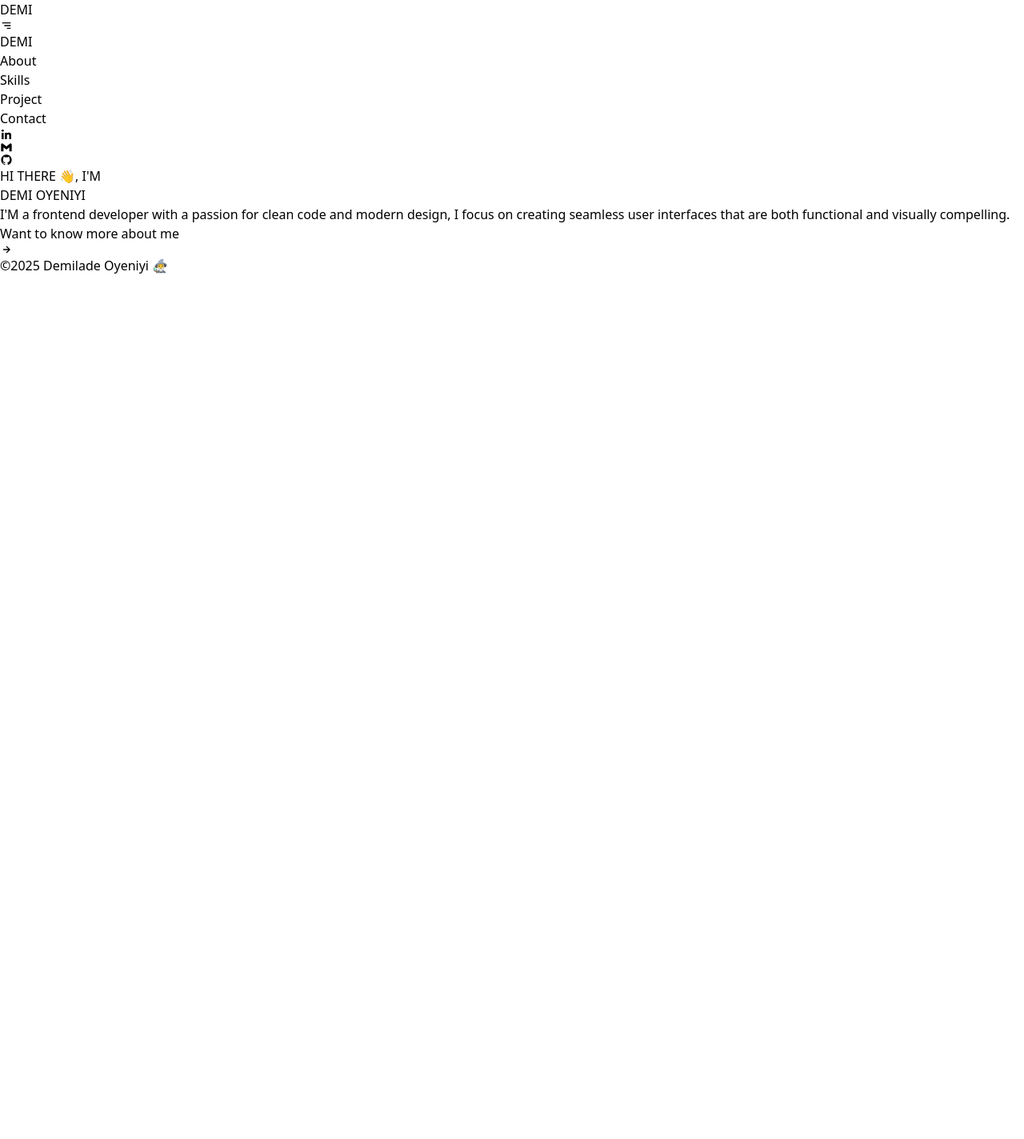
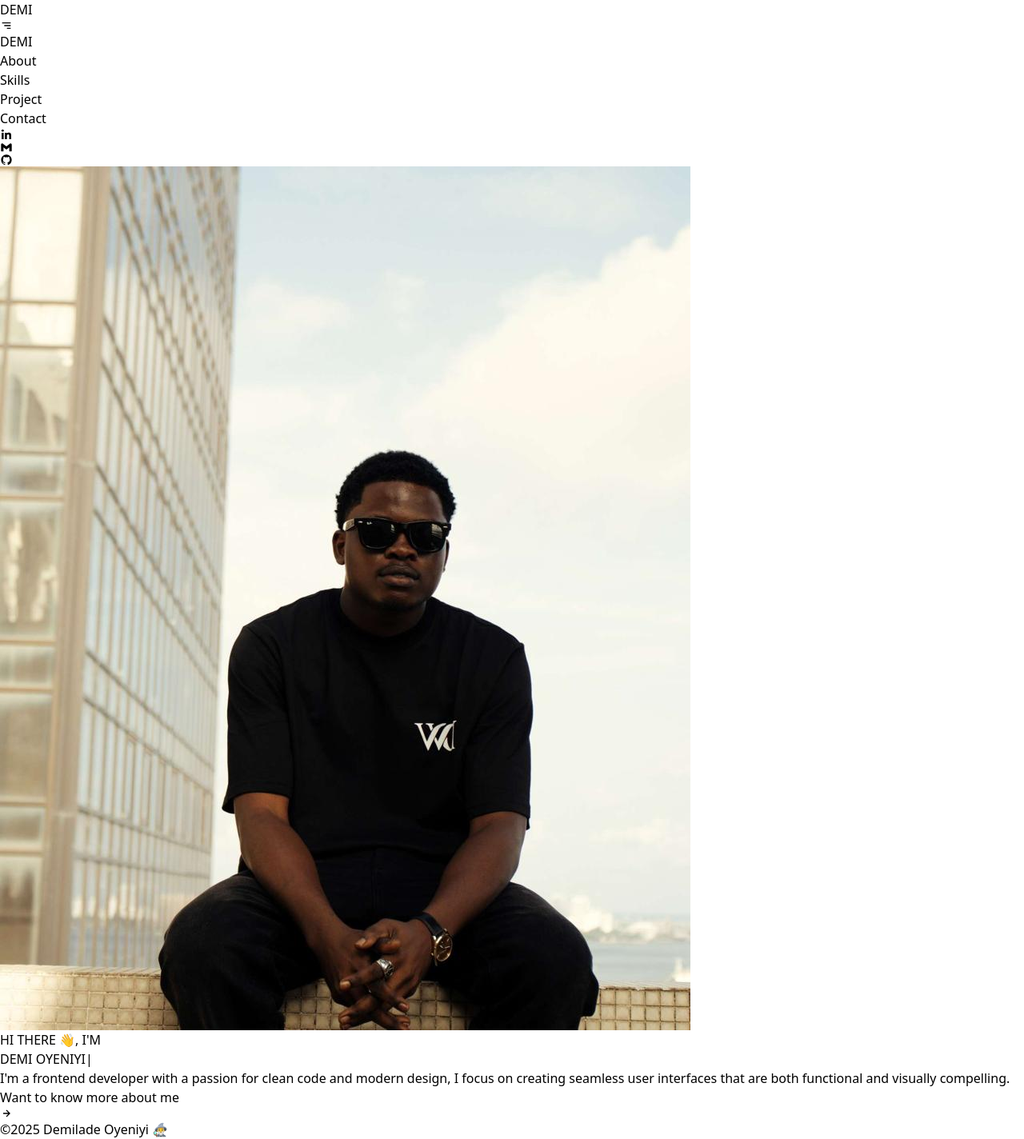
Before and after one commit to Dermiie/portolio2, a React (Vite) app: page /home in a window 1280 px wide. Shown: the whole page at 80% size. Before the commit the page ends 800 px from the top, so only its background shows below. Built offline with nearby package versions, Linux system fonts and the light colour scheme.

Commit message:
Styled the homepage

```diff
--- a/index.html
+++ b/index.html
@@ -10,7 +10,7 @@
     <meta name="viewport" content="width=device-width, initial-scale=1.0" />
     <title>Portfolio</title>
   </head>
-  <body class="bg-stone-200 text-stone-700">
+  <body class="bg-stone-200 text-stone-600">
     <div id="root"></div>
     <script type="module" src="/src/main.jsx"></script>
   </body>
--- a/src/pages/Home.jsx
+++ b/src/pages/Home.jsx
@@ -1,15 +1,24 @@
 import { Link } from "react-router";
 import { BiRightArrowAlt } from "react-icons/bi";
+import { ReactTyped } from "react-typed";
+
 
 function Home() {
-  return <div className="flex items-center h-full px-8 ">
-    <main>
-    <h1>HI THERE 👋, I&apos;M </h1>
-    <h1>DEMI OYENIYI</h1>
-    <p>I&apos;M a frontend developer with a passion for clean code and modern design, I focus on creating seamless user interfaces that are both functional and visually compelling.</p>
-    <Link to={'/about'}>Want to know more about me <span><BiRightArrowAlt /></span></Link>
+  return <div className="flex flex-col justify-center h-full px-8 ">
+    <div className="flex justify-center w-32 h-32 mb-8 overflow-hidden rounded-full ring ring-offset-8 ring-blue-400 md:hidden ">
+    <img className="object-cover w-full" src="/Demi.jpg" alt="Demi"></img>
+    </div>
+    <h1 className="mb-4 text-xl font-extrabold">HI THERE 👋, I&apos;M </h1>
+    <ReactTyped strings={["DEMI OYENIYI"]} typeSpeed={180} backSpeed={40}className="text-2xl font-extrabold text-blue-400 "></ReactTyped>
+    <div className="mt-3">
+    <p className="w-[85%] text-lg tracking-tight">I&apos;m a frontend developer with a passion for clean code and modern design, I focus on creating seamless user interfaces that are both functional and visually compelling.</p>
+    <div className="mt-2 font-bold">
+      <Link to={'/about'} >Want to know more about me <span><BiRightArrowAlt className="text-3xl font-bold text-blue-400"/></span></Link>
+    </div>
 
-    </main>
+    </div>
+
+
   </div>;
 }
 
--- a/src/pages/Projects.jsx
+++ b/src/pages/Projects.jsx
@@ -1,5 +1,11 @@
 function Projects() {
-  return <div>project</div>;
+  return <div>
+    <header>Recent Project</header>
+    <div>
+
+    </div>
+
+  </div>;
 }
 
 export default Projects;
```
Also changed, not shown: src/pages/MobileNavePage.jsx (+4 -4 lines), public/Demi.jpg (added).
